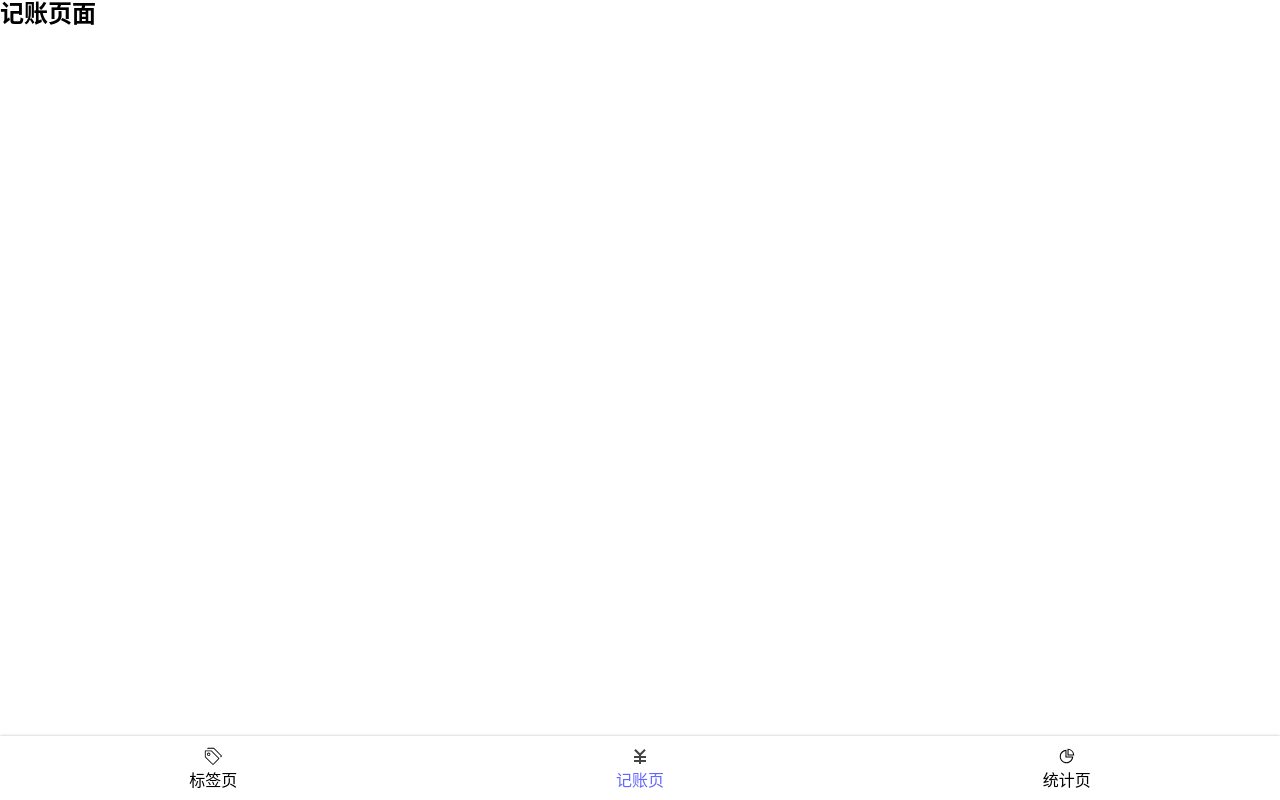
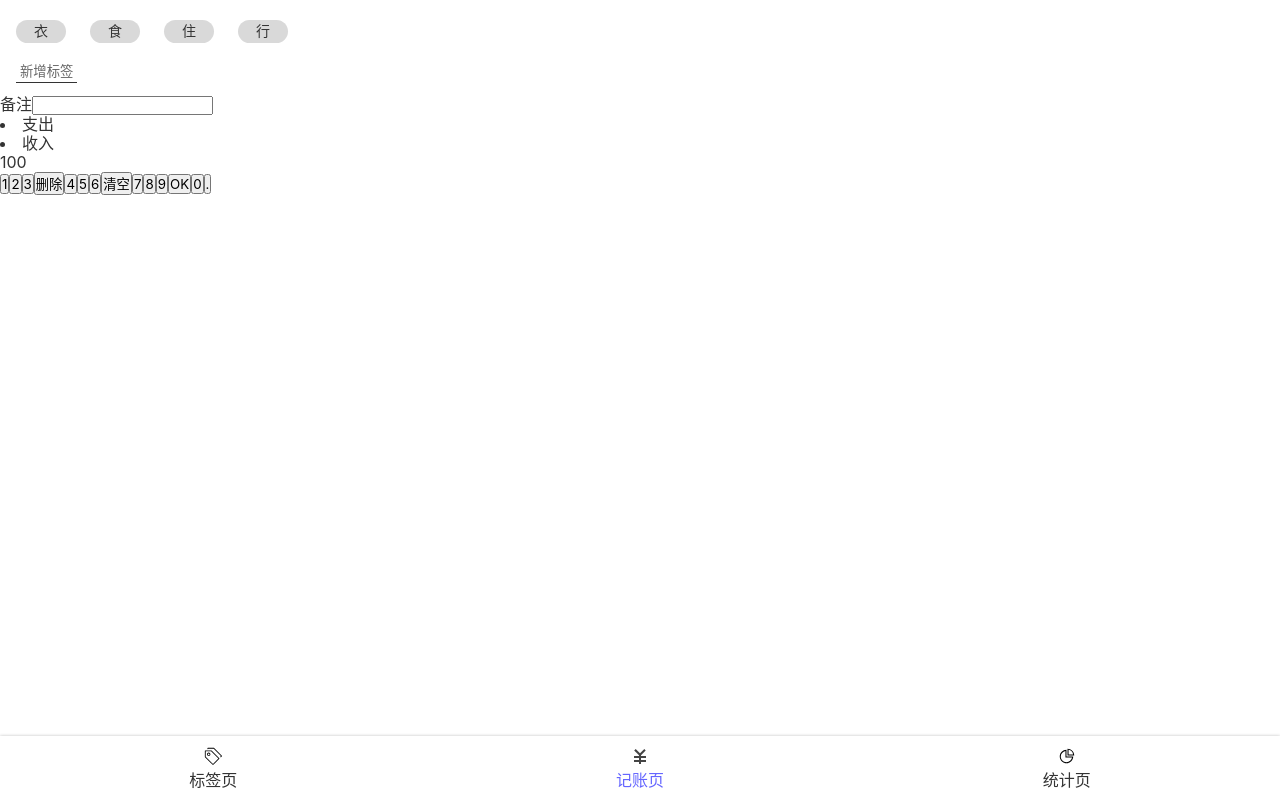
Before and after one commit to EvaLLLLL/morney-react, a React app: page /#/money in a window 1280 px wide. Built offline with nearby package versions, Linux system fonts and the light colour scheme.

Commit message:
Money.tsx 中的 TagsSection UI完成

```diff
--- a/src/App.tsx
+++ b/src/App.tsx
@@ -9,9 +9,15 @@
 import Statistics from './Views/Statistics';
 import Tags from './Views/Tags';
 import NoMatch from './Views/NoMatch';
+import styled from 'styled-components';
+
+const AppWrapper = styled.div`
+	color: #333
+`;
 
 function App() {
 	return (
+		<AppWrapper>
 			<Router>
 				<Switch>
 					<Route path="/tags">
@@ -29,6 +35,7 @@
 					</Route>
 				</Switch>
 			</Router>
+		</AppWrapper>
 	);
 }
 
--- a/src/Views/Money.tsx
+++ b/src/Views/Money.tsx
@@ -1,10 +1,81 @@
 import Layout from '../components/Layout';
 import React from 'react';
+import styled from 'styled-components';
+
+const TagsSection = styled.section`
+	background: #FFFFFF;
+	padding: 12px 16px;
+	> ol {
+			margin: 0 -12px;
+		> li {
+				background: #D9D9D9;
+				border-radius: 18px;
+				display: inline-block;
+				padding: 3px 18px;
+				font-size: 14px;
+				margin: 8px 12px;
+		}
+	}
+	> button {
+		background: none;
+		border: none;
+		border-bottom: 1px solid #333;
+		padding: 2px 4px;
+		color: #666;
+		margin-top: 8px;
+	}
+`;
+const NotesSection = styled.section`
+
+`;
+const CategorySection = styled.section`
+
+`;
+const NumberPadSection = styled.section`
+
+`;
 
 const Money = () => {
 	return (
 		<Layout>
-			<h2>记账页面</h2>
+			<TagsSection>
+				<ol>
+					<li>衣</li>
+					<li>食</li>
+					<li>住</li>
+					<li>行</li>
+				</ol>
+				<button>新增标签</button>
+			</TagsSection>
+			<NotesSection>
+				<label>
+					<span>备注</span>
+					<input type="text"/>
+				</label>
+			</NotesSection>
+			<CategorySection>
+				<li>支出</li>
+				<li>收入</li>
+			</CategorySection>
+			<NumberPadSection>
+				<div>100</div>
+				<div>
+					<button>1</button>
+					<button>2</button>
+					<button>3</button>
+					<button>删除</button>
+					<button>4</button>
+					<button>5</button>
+					<button>6</button>
+					<button>清空</button>
+					<button>7</button>
+					<button>8</button>
+					<button>9</button>
+					<button>OK</button>
+					<button>0</button>
+					<button>.</button>
+				</div>
+			</NumberPadSection>
 		</Layout>
 	);
 };
--- a/src/index.scss
+++ b/src/index.scss
@@ -26,6 +26,9 @@
 	font-size: 16px;
 	line-height: 1.2;
 }
+button {
+	font-family: inherit;
+}
 .icon{
 	width: 1.5em;
 	height: 1.5em;
```
Lines whose indentation alone changed are shown as unchanged.
